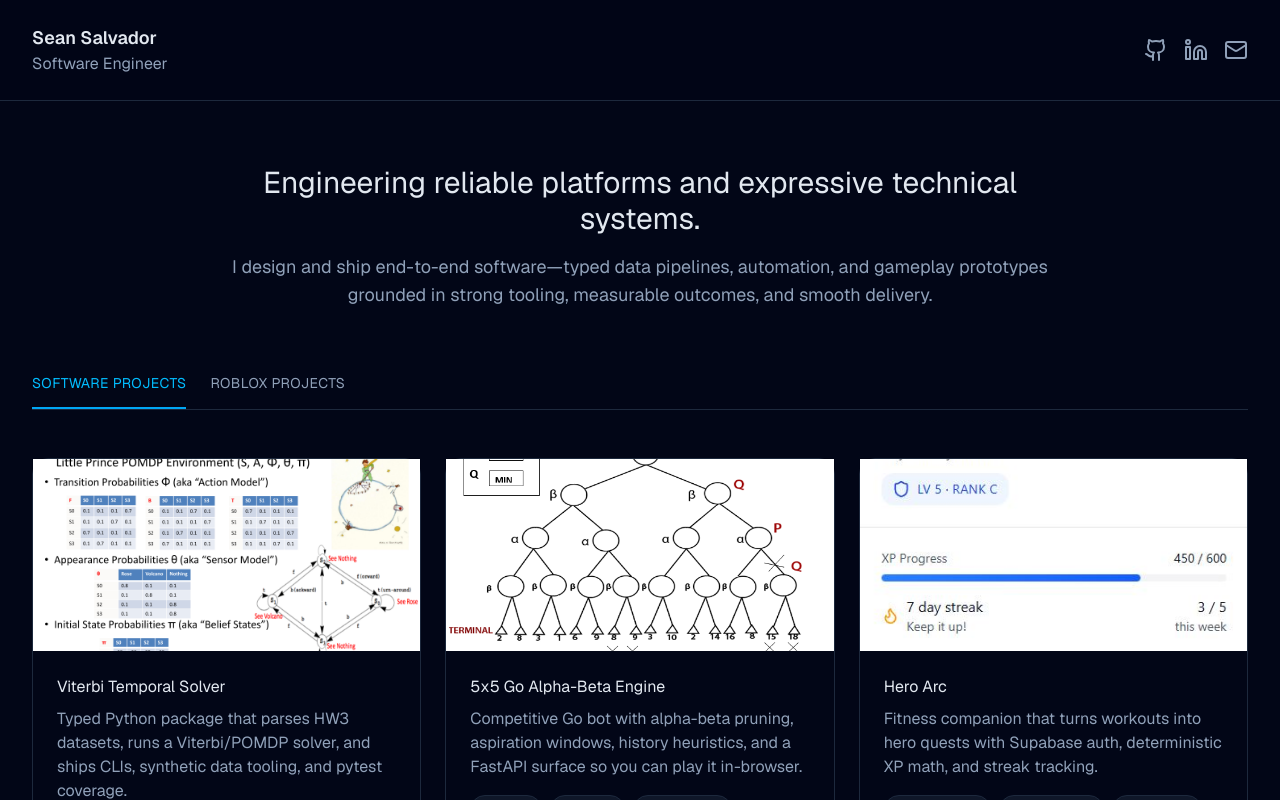
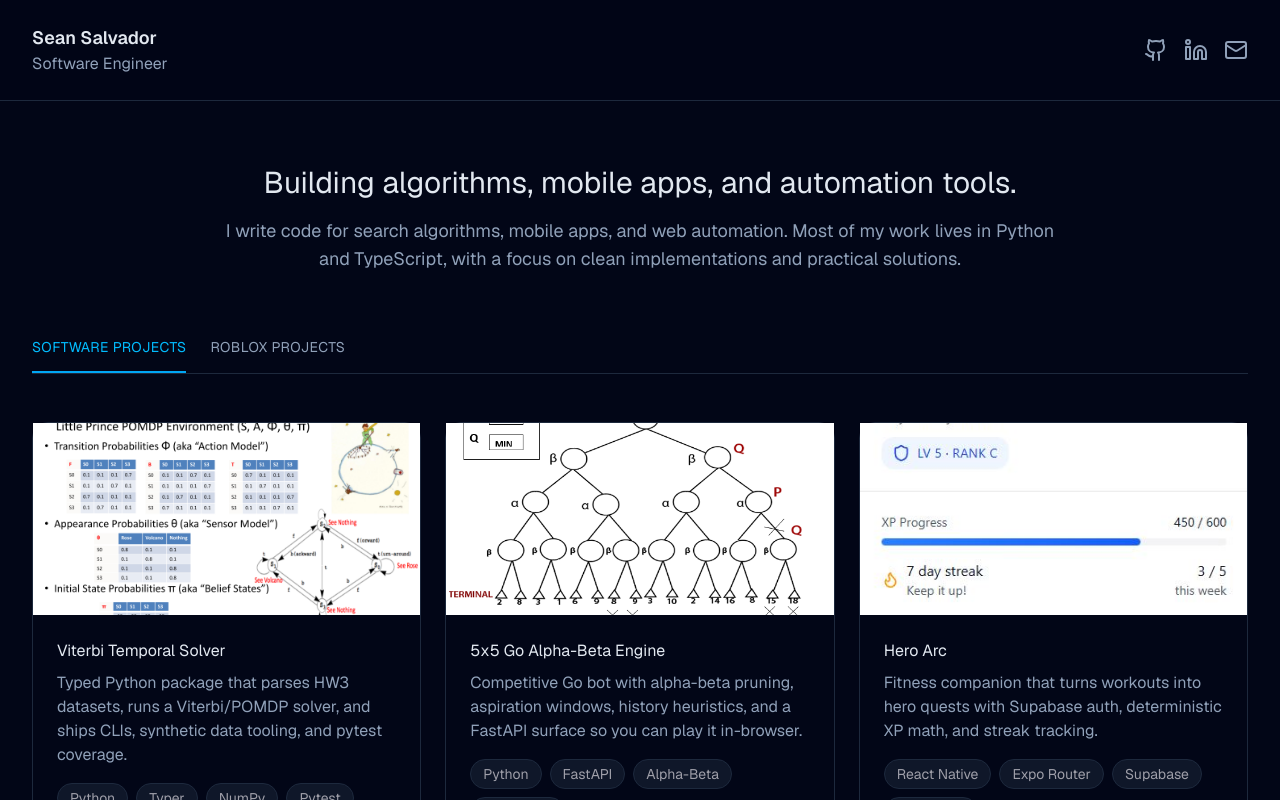
Before and after one commit to seansalv/seansalv.github.io, a Next.js app in the folder web/: page / in a window 1280 px wide. Shown: the top 800 px of the page. Built offline with nearby package versions, Linux system fonts and the light colour scheme.

Commit message:
editing headline

```diff
--- a/web/app/page.tsx
+++ b/web/app/page.tsx
@@ -100,11 +100,12 @@ export default function Home() {
       <main className="space-y-16">
         <section className="mx-auto max-w-4xl px-4 pt-16 text-center sm:px-6 lg:px-8">
           <h1 className="mb-4 text-3xl text-slate-200">
-            Engineering reliable platforms and expressive technical systems.
+            Building algorithms, mobile apps, and automation tools.
           </h1>
           <p className="text-lg text-slate-400">
-            I design and ship end-to-end software—typed data pipelines, automation, and gameplay
-            prototypes grounded in strong tooling, measurable outcomes, and smooth delivery.
+            I write code for search algorithms, mobile apps, and web automation. Most of my work
+            lives in Python and TypeScript, with a focus on clean implementations and practical
+            solutions.
           </p>
         </section>
 
```
